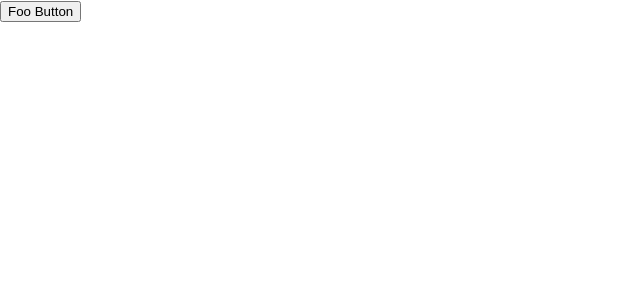
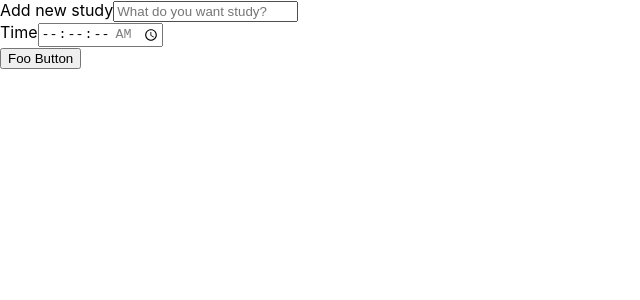
Before and after one commit to lukkas-lukkas/react-studies, a React (Create React App) app: page / in a window 1280 px wide. Shown: the top 300 px of the page, without its empty margins (0-640 px from the left). Built offline with nearby package versions, Linux system fonts and the light colour scheme; the HTML template or start-up script is replaced by a standard one.

Commit message:
create simple form component

```diff
--- a/src/App.tsx
+++ b/src/App.tsx
@@ -1,9 +1,10 @@
-import Button from "./components/Button";
+import Form from './components/Form';
+
 
 function App() {
   return (
     <div className="App">
-      <Button />
+      <Form />
     </div>
   );
 }
--- a/src/components/Button/index.tsx
+++ b/src/components/Button/index.tsx
@@ -1,4 +1,4 @@
-import React from "react";
+import React from 'react';
 
 class Button extends React.Component {
     render() {
--- /dev/null
+++ b/src/components/Form/index.tsx
@@ -0,0 +1,40 @@
+import React from 'react';
+import Button from '../Button';
+
+class Form extends React.Component {
+    render() {
+        return (
+          <form>
+            <div>
+              <label htmlFor="task">
+                Add new study
+              </label>
+              <input
+                type="text"
+                name="task"
+                id="task"
+                placeholder="What do you want study?"
+                required
+              />
+            </div>
+            <div>
+              <label htmlFor="time">
+                Time
+              </label>
+              <input
+                type="time"
+                step="1"
+                name="time"
+                id="time"
+                min="00:00:00"
+                max="01:30:00"
+                required
+              />
+            </div>
+            <Button />
+          </form>
+        )
+      }
+}
+
+export default Form;
```
